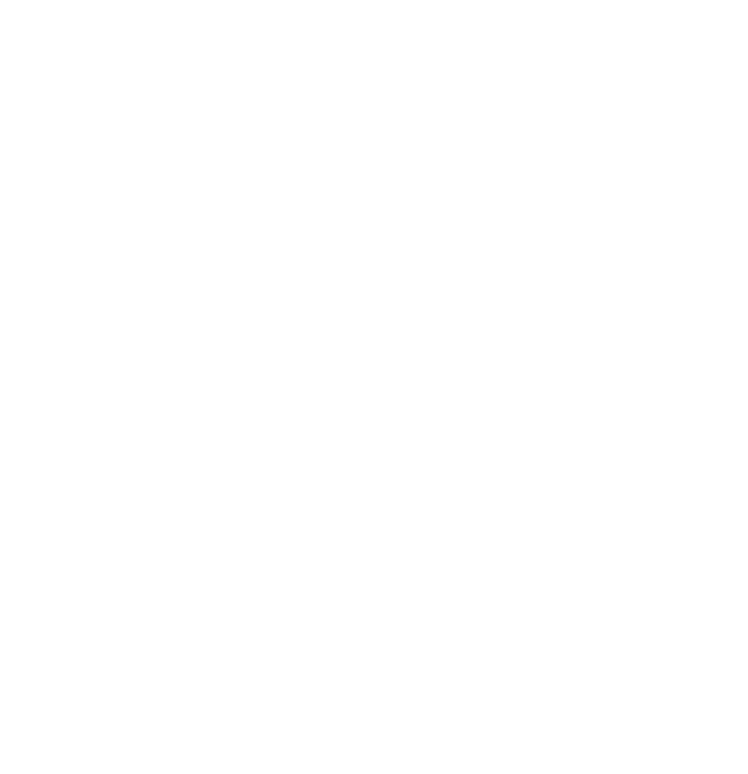
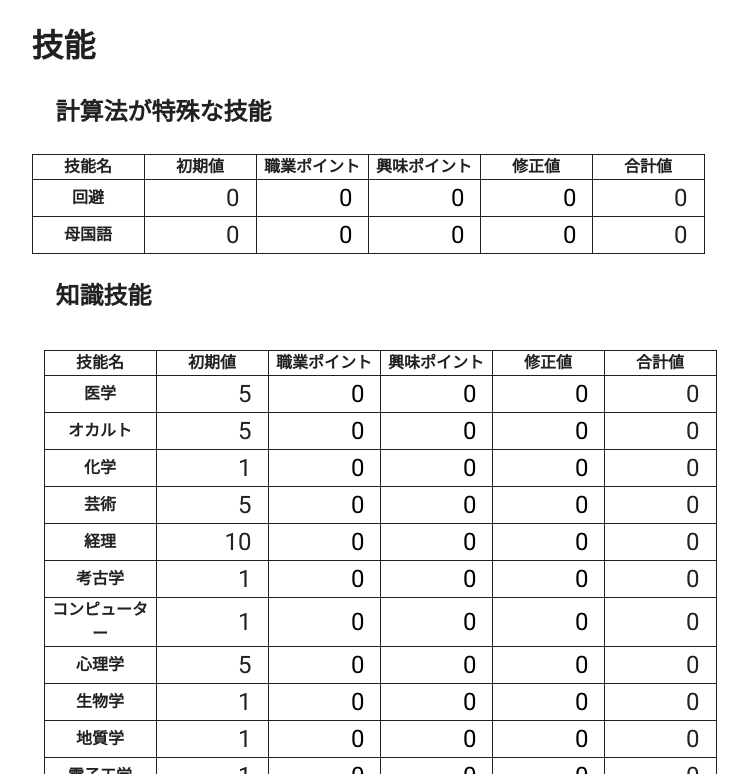
Before and after one commit to masayasviel/TRPG-character-sheet, a Vue app: page / in a window 1280 px wide. Shown: the part 766-1540 px from the top of the page, without its empty margins (28-776 px from the left). Before the commit the page ends 800 px from the top, so only its background shows below. Built offline with nearby package versions, Linux system fonts and the light colour scheme.

Commit message:
技能を大体作り終えた

```diff
--- a/src/App.vue
+++ b/src/App.vue
@@ -19,6 +19,10 @@
         @diceRollStatus="randomlyDetermineStatus"
         app
       />
+      <Skills
+        :propDEX.sync="status.dex"
+        :propEDU.sync="status.edu"
+      />
       <v-snackbar v-model="snackbarStatus.snackbar" :timeout="timeout">
         {{ snackbarStatus.text }}
         <template v-slot:action="{ attrs }">
@@ -37,9 +41,11 @@
 </template>
 
 <script lang="ts">
-import Vue from "vue";
-import Profile from "./components/profile.vue";
-import Status from "./components/status.vue";
+import { Vue, Component } from "vue-property-decorator";
+
+import Profile from "@/components/profile.vue";
+import Status from "@/components/status.vue";
+import Skills from "@/components/skills.vue";
 
 /**
  * ダイスを振る
@@ -78,19 +84,18 @@
 //   return res;
 // }
 
-export default Vue.extend({
-  name: "App",
+@Component({
   components: {
     Profile,
-    Status
-  },
-  data: () => ({
-    // profile
-    characterName: "",
-    occupation: "",
-    remarks: "",
-    // status
-    status: {
+    Status,
+    Skills
+  }
+})
+export default class App extends Vue {
+  private characterName = "";
+  private occupation = "";
+  private remarks = "";
+  private status= {
     str: 0,
     con: 0,
     siz: 0,
@@ -99,9 +104,8 @@
     dex: 0,
     app: 0,
     edu: 0
-    },
-    // fix status
-    fixStatus: {
+  };
+  private fixStatus = {
     str: 0,
     con: 0,
     siz: 0,
@@ -116,44 +120,27 @@
     idea: 0,
     lucky: 0,
     knowledge: 0,
-    },
+  };
   // skill
-    skill: [],
-    specialSkill: {
-      nativeLanguage: {
-        name: "母国語",
-        initValue: 0,
-        occupationPoint: 0,
-        interestPoint: 0,
-        fixPoint: 0
-      },
-      avoidance: {
-        name: "回避",
-        initValue: 0,
-        occupationPoint: 0,
-        interestPoint: 0,
-        fixPoint: 0
-      },
-      cthulhuMythos: {
+  private cthulhuMythos = {
     name: "クトゥルフ神話",
     initValue: 0,
     occupationPoint: 0,
     interestPoint: 0,
     fixPoint: 0
-      }
-    },
+  };
   // snackbar status
-    snackbarStatus: {
+  private snackbarStatus = {
     snackbar: false,
     text: "dice rolled.",
     timeout: 1500,
   }
-  }),
-  methods: {
+
+  // methods
   /**
   * キャラのステータスを決定する
   */
-    randomlyDetermineStatus() {
+  private randomlyDetermineStatus() {
     this.status.str = dice(3, 6);
     this.status.con = dice(3, 6);
     this.status.pow = dice(3, 6);
@@ -162,10 +149,7 @@
     this.status.siz = dice(2, 6) + 6;
     this.status.int = dice(2, 6) + 6;
     this.status.edu = dice(3, 6) + 3;
-      // this.specialSkill.nativeLanguage.initValue = this.status.edu * 5;
-      // this.specialSkill.avoidance.initValue = this.status.dex * 2;
     this.snackbarStatus.snackbar = true;
   }
 }
-});
 </script>
--- /dev/null
+++ b/src/components/skillTable.vue
@@ -0,0 +1,75 @@
+<template>
+  <v-container>
+    <table>
+      <thead>
+        <tr>
+          <th>技能名</th>
+          <th>初期値</th>
+          <th>職業ポイント</th>
+          <th>興味ポイント</th>
+          <th>修正値</th>
+          <th>合計値</th>
+        </tr>
+      </thead>
+      <tbody>
+        <tr v-for="(skill, index) in skillTable" :key="category+index">
+          <th>{{ skill.name }}</th>
+          <td><span class="non-input-status">{{ skill.initValue }}</span></td>
+          <td><input type="number" v-model="skill.occupationPoint" class="input-status" max="300" min="-99"></td>
+          <td><input type="number" v-model="skill.interestPoint" class="input-status" max="300" min="-99"></td>
+          <td><input type="number" v-model="skill.fixPoint" class="input-status" max="300" min="-99"></td>
+          <td><span class="non-input-status">{{ skill.interestPoint }}</span></td>
+        </tr>
+      </tbody>
+    </table>
+  </v-container>
+</template>
+
+<script lang="ts">
+import { Vue, Component, Prop, PropSync } from "vue-property-decorator";
+import { PropType } from "vue"
+
+interface SkillsType {
+  name: string;
+  initValue: number;
+  occupationPoint: number;
+  interestPoint: number;
+  fixPoint: number;
+}
+
+@Component
+export default class SkillTable extends Vue {
+  @PropSync("propSkillTable", { type: Array as PropType<SkillsType[]>, default: [] })
+  private skillTable!: SkillsType[];
+  @Prop()
+  private category!: string;
+}
+</script>
+
+<style scoped>
+table {
+  border-collapse: collapse;
+}
+
+table th, table td {
+  width: 7rem;
+  border: solid 1px;
+}
+
+table td {
+  text-align: right;
+}
+
+.input-status {
+  position: relative;
+  box-sizing:border-box;
+  font-size: 1.5rem;
+  text-align: right;
+}
+
+.non-input-status {
+  margin-right: 1rem;
+  font-size: 1.5rem;
+  text-align: right;
+}
+</style>
--- /dev/null
+++ b/src/components/skills.vue
@@ -0,0 +1,163 @@
+<template>
+  <v-container>
+    <h1>技能</h1>
+    <h2>計算法が特殊な技能</h2>
+    <table>
+      <thead>
+        <tr>
+          <th>技能名</th>
+          <th>初期値</th>
+          <th>職業ポイント</th>
+          <th>興味ポイント</th>
+          <th>修正値</th>
+          <th>合計値</th>
+        </tr>
+      </thead>
+      <tbody>
+        <tr>
+          <th>{{ avoidance.name }}</th>
+          <td><span class="non-input-status">{{ avoidanceInitValue }}</span></td>
+          <td><input type="number" v-model="avoidance.occupationPoint" class="input-status" max="300" min="-99"></td>
+          <td><input type="number" v-model="avoidance.interestPoint" class="input-status" max="300" min="-99"></td>
+          <td><input type="number" v-model="avoidance.fixPoint" class="input-status" max="300" min="-99"></td>
+          <td><span class="non-input-status">{{ sumPoint("avoidance") }}</span></td>
+        </tr>
+        <tr>
+          <th>{{ nativeLanguage.name }}</th>
+          <td><span class="non-input-status">{{ nativeLanguageInitValue }}</span></td>
+          <td><input type="number" v-model="nativeLanguage.occupationPoint" class="input-status" max="300" min="-99"></td>
+          <td><input type="number" v-model="nativeLanguage.interestPoint" class="input-status" max="300" min="-99"></td>
+          <td><input type="number" v-model="nativeLanguage.fixPoint" class="input-status" max="300" min="-99"></td>
+          <td><span class="non-input-status">{{ sumPoint("nativeLanguage") }}</span></td>
+        </tr>
+      </tbody>
+    </table>
+    <h2>知識技能</h2>
+    <skillsTable
+      :category="'academic'"
+      :propSkillTable.sync="academicList"
+    />
+    <h2>行動技能</h2>
+    <skillsTable
+      category="action"
+      :propSkillTable.sync="actionList"
+    />
+    <h2>戦闘技能</h2>
+    <skillsTable
+      category="combat"
+      :propSkillTable.sync="combatList"
+    />
+    <h2>交渉技能</h2>
+    <skillsTable
+      category="negotiate"
+      :propSkillTable.sync="negotiateList"
+    />
+    <h2>探索技能</h2>
+    <skillsTable
+      category="search"
+      :propSkillTable.sync="searchList"
+    />
+  </v-container>
+</template>
+
+<script lang="ts">
+import { Vue, Component, PropSync } from "vue-property-decorator";
+
+import skillsTable from "@/components/skillTable.vue";
+import skillsTableJSON from "@/assets/skills.json";
+
+@Component({
+  components: {
+    skillsTable
+  }
+})
+export default class Skills extends Vue {
+  @PropSync("propEDU")
+  private edu!: number;
+  @PropSync("propDEX")
+  private dex!: number;
+
+  // skills list
+  private nativeLanguage = {
+    name: "母国語",
+    initValue: 0,
+    occupationPoint: 0,
+    interestPoint: 0,
+    fixPoint: 0
+  };
+  private avoidance = {
+    name: "回避",
+    initValue: 0,
+    occupationPoint: 0,
+    interestPoint: 0,
+    fixPoint: 0
+  };
+  private academicList = skillsTableJSON.academic;
+  private actionList = skillsTableJSON.action;
+  private combatList = skillsTableJSON.combat;
+  private negotiateList = skillsTableJSON.negotiate;
+  private searchList = skillsTableJSON.search;
+  // private etceteraList: SkillsType[] = [];
+
+  get nativeLanguageInitValue() {
+    this.nativeLanguage.initValue = Number(this.edu) * 5;
+    return this.nativeLanguage.initValue;
+  }
+  get avoidanceInitValue() {
+    this.avoidance.initValue = Number(this.dex) * 2;
+    return this.avoidance.initValue;
+  }
+  get sumPoint() {
+    return (s: string): number => {
+      let res = 0;
+      switch (s) {
+        case "avoidance":
+          res = Number(this.avoidance.initValue) + Number(this.avoidance.occupationPoint) +
+                Number(this.avoidance.interestPoint) + Number(this.avoidance.fixPoint);
+          break;
+        case "nativeLanguage":
+          res = Number(this.nativeLanguage.initValue) + Number(this.nativeLanguage.occupationPoint) +
+                Number(this.nativeLanguage.interestPoint) + Number(this.nativeLanguage.fixPoint);
+          break;
+      }
+      return res;
+    }
+  }
+}
+</script>
+
+<style scoped>
+h1 {
+  margin-bottom: 1.5rem;
+}
+
+h2 {
+  margin: 1.5rem;
+}
+
+table {
+  border-collapse: collapse;
+}
+
+table th, table td {
+  width: 7rem;
+  border: solid 1px;
+}
+
+table td {
+  text-align: right;
+}
+
+.input-status {
+  position: relative;
+  box-sizing:border-box;
+  font-size: 1.5rem;
+  text-align: right;
+}
+
+.non-input-status {
+  margin-right: 1rem;
+  font-size: 1.5rem;
+  text-align: right;
+}
+</style>
--- a/src/components/status.vue
+++ b/src/components/status.vue
@@ -30,7 +30,7 @@
       <tbody>
         <tr>
           <th class="table-lang-ja">能力値</th>
-          <td v-for="(value, key) in status" :key="key">
+          <td v-for="(value, key) in status" :key="'statu'+key">
             <input type="number" v-model="status[key]" class="input-status" max="300" min="-99">
           </td>
           <td><span class="non-input-status">{{ hp() }}</span></td>
@@ -42,13 +42,13 @@
         </tr>
         <tr>
           <th class="table-lang-ja">修正値</th>
-          <td v-for="(value, key) in fixStatus" :key="key">
+          <td v-for="(value, key) in fixStatus" :key="'fixStatus'+key">
             <input type="number" v-model="fixStatus[key]" class="input-status" max="300" min="-99">
           </td>
         </tr>
         <tr>
           <th class="table-lang-ja">合計値</th>
-          <td v-for="(_, key) in status" :key="key">
+          <td v-for="(_, key) in status" :key="'sumStatus'+key">
             <span class="non-input-status">{{ Number(status[key])+Number(fixStatus[key]) }}</span>
           </td>
           <td><span class="non-input-status">{{ hp(true) }}</span></td>
@@ -95,7 +95,7 @@
 }
 
 @Component
-export default class Profile extends Vue {
+export default class Status extends Vue {
     @PropSync("propsStatus")
     private status!: StatusType;
     @PropSync("propsFixStatus")
--- a/tsconfig.json
+++ b/tsconfig.json
@@ -6,6 +6,7 @@
     "jsx": "preserve",
     "importHelpers": true,
     "moduleResolution": "node",
+    "resolveJsonModule": true,
     "experimentalDecorators": true,
     "skipLibCheck": true,
     "esModuleInterop": true,
```
Also changed, not shown: src/assets/skills.json (+67 -67 lines), 2 other files (tests, documents, lock files or other folders). Lines whose indentation alone changed are shown as unchanged.
